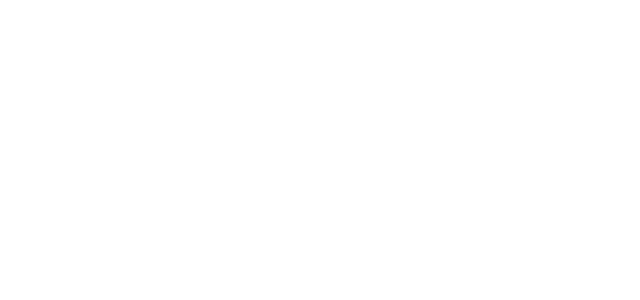
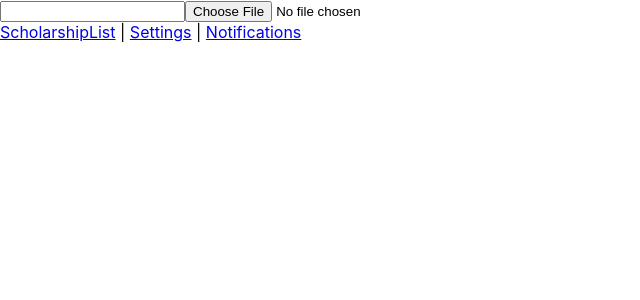
Before and after one commit to ECE493-W22G6/scholarship-application-site, a React (Create React App) app in the folder client/: page /organization in a window 1280 px wide. Before the commit this address had no page. Shown: the top 300 px of the page, without its empty margins (0-640 px from the left). Built offline with nearby package versions, Linux system fonts and the light colour scheme.

Commit message:
students and organiztion page

```diff
--- a/client/src/components/App.css
+++ b/client/src/components/App.css
@@ -24,6 +24,17 @@
   color: white;
 }
 
+.Student-links {
+  background-color: #282c34;
+  min-height: 100vh;
+  display: flex;
+  flex-direction: column;
+  align-items: center;
+  justify-content: center;
+  font-size: calc(10px + 2vmin);
+  color: white;
+}
+
 .App-link {
   color: #61dafb;
 }
--- a/client/src/components/App.js
+++ b/client/src/components/App.js
@@ -9,7 +9,9 @@
       <nav
         className='App-header'>
         <Link to="/login">Login</Link> | {' '}
-        <Link to="/register">Register</Link>
+        <Link to="/register">Register</Link> | {' '}
+        <Link to="/student">Student</Link> | {' '}
+        <Link to="/organization">Organization</Link>
       </nav>
     </div>
   );
--- /dev/null
+++ b/client/src/components/Organization.js
@@ -0,0 +1,32 @@
+import React, {useState} from 'react';
+import {Link} from 'react-router-dom';
+import './App.css';
+
+const Organization = () => {
+  const [name, setName] = useState('');
+  const [selectedFile, setSelectedFile] = useState(null);
+  return (
+    <div className='Organization'>
+      <form>
+        <input
+          type='text'
+          value={name}
+          onChange={(e) => setName(e.target.value)}
+        />
+
+        <input
+          type='file'
+          value={selectedFile}
+          onChange={(e) => setSelectedFile(e.target.files[0])}
+        />
+      </form>
+      <nav>
+        <Link to="/scholarshipList">ScholarshipList</Link> | {' '}
+        <Link to="/settings">Settings</Link> | {' '}
+        <Link to="/notifications">Notifications</Link>
+      </nav>
+    </div>
+  );
+};
+
+export default Organization;
--- /dev/null
+++ b/client/src/components/Student.js
@@ -0,0 +1,32 @@
+import React, {useState} from 'react';
+import {Link} from 'react-router-dom';
+import './App.css';
+
+const Student = () => {
+  const [name, setName] = useState('');
+  const [selectedFile, setSelectedFile] = useState(null);
+  return (
+    <div className='Student'>
+      <form>
+        <input
+          type='text'
+          value={name}
+          onChange={(e) => setName(e.target.value)}
+        />
+
+        <input
+          type='file'
+          value={selectedFile}
+          onChange={(e) => setSelectedFile(e.target.files[0])}
+        />
+      </form>
+      <nav>
+        <Link to="/scholarshipList">ScholarshipList</Link> | {' '}
+        <Link to="/settings">Settings</Link> | {' '}
+        <Link to="/notifications">Notifications</Link>
+      </nav>
+    </div>
+  );
+};
+
+export default Student;
--- a/client/src/index.js
+++ b/client/src/index.js
@@ -7,6 +7,8 @@
 import App from './components/App';
 import Login from './components/Login';
 import Register from './components/Register';
+import Student from './components/Student';
+import Organization from './components/Organization';
 
 // code referenced from https://stackoverflow.com/questions/41956465/how-to-create-multiple-page-app-using-react
 // You can choose your kind of history here (e.g. browserHistory)
@@ -21,6 +23,8 @@
         <Route path="/" element={<App/>}></Route>
         <Route path="/login" element={<Login/>}></Route>
         <Route path="/register" element={<Register/>}></Route>
+        <Route path="/student" element={<Student/>}></Route>
+        <Route path="/organization" element={<Organization/>}></Route>
       </Routes>
 
     </BrowserRouter>,
```
Also changed, not shown: client/src/components/Notifications.js (added), client/src/components/ScholarshipList.js (added), client/src/components/Settings.js (added), 1 other file (tests, documents, lock files or other folders).
